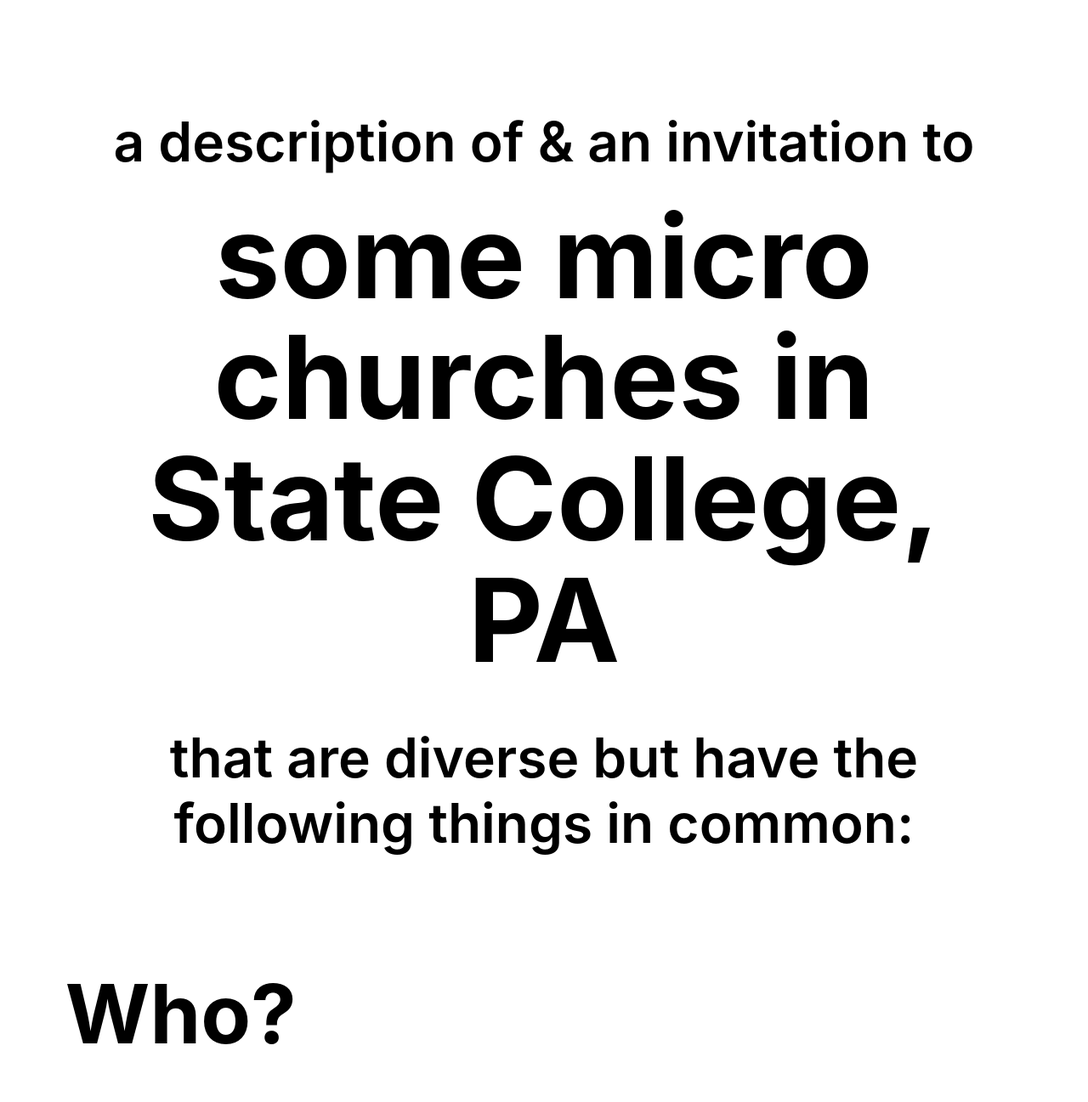
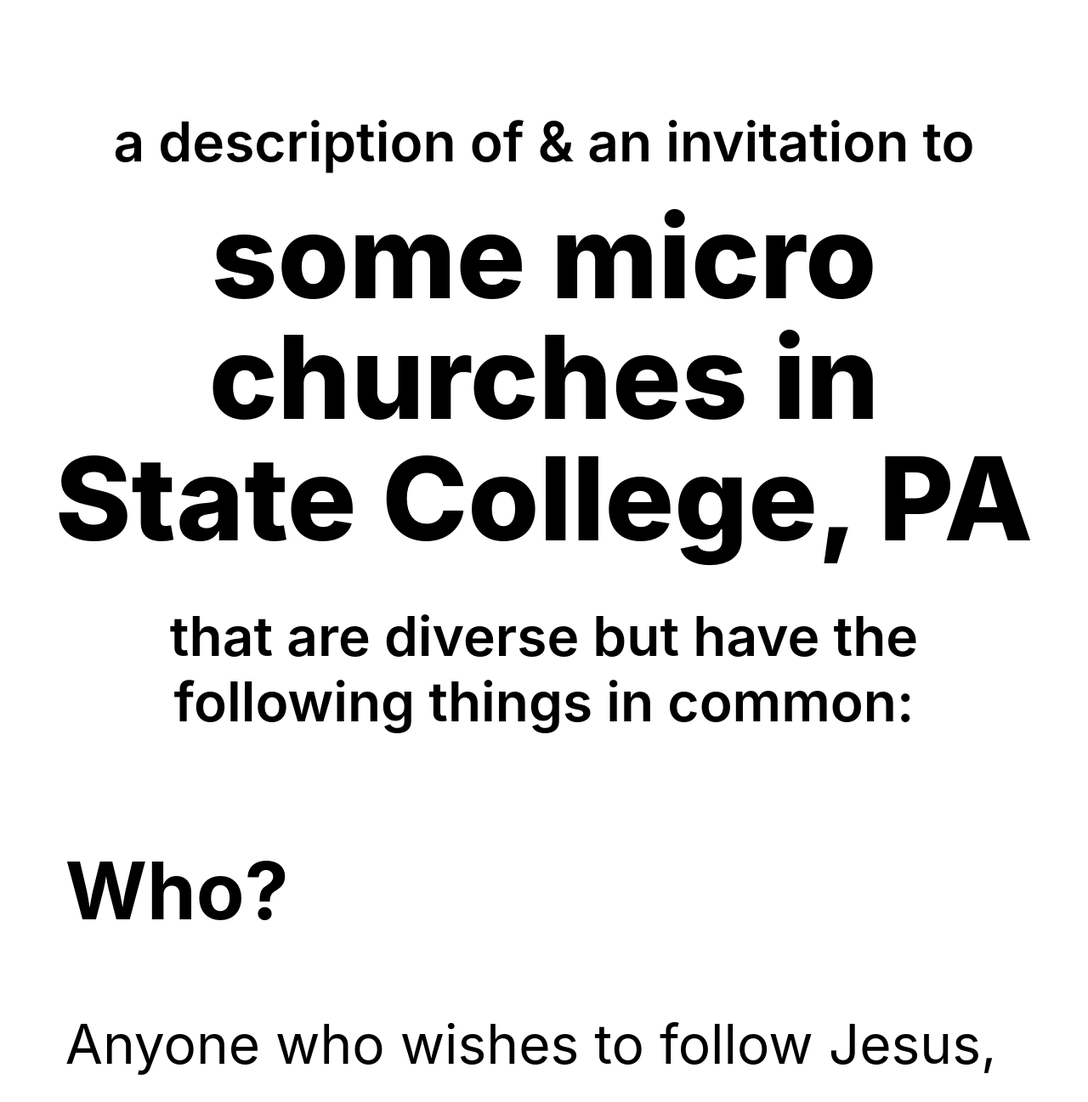
Before and after one commit to scottstilson/scottstilson.github.io, a plain HTML site: page index.html in a window 1280 px wide. Shown: the top 1297 px of the page at 85% size. Drawn offline with Linux system fonts and the light colour scheme.

Commit message:
Tweak heading

```diff
--- a/index.html
+++ b/index.html
@@ -24,12 +24,12 @@
         }
         .the-heading {
             font-size: 10.625vw;
+            font-weight: 800;
             line-height: 1.05;
-            margin-top: 2vw;
-            margin-bottom: 4vw;
+            margin: 2vw -1vw 4vw -1vw;
         }
         h2 {
-            font-size: 7.5vw;
+            font-size: 7.25vw;
         }
         p {
             line-height: 1.5
```
